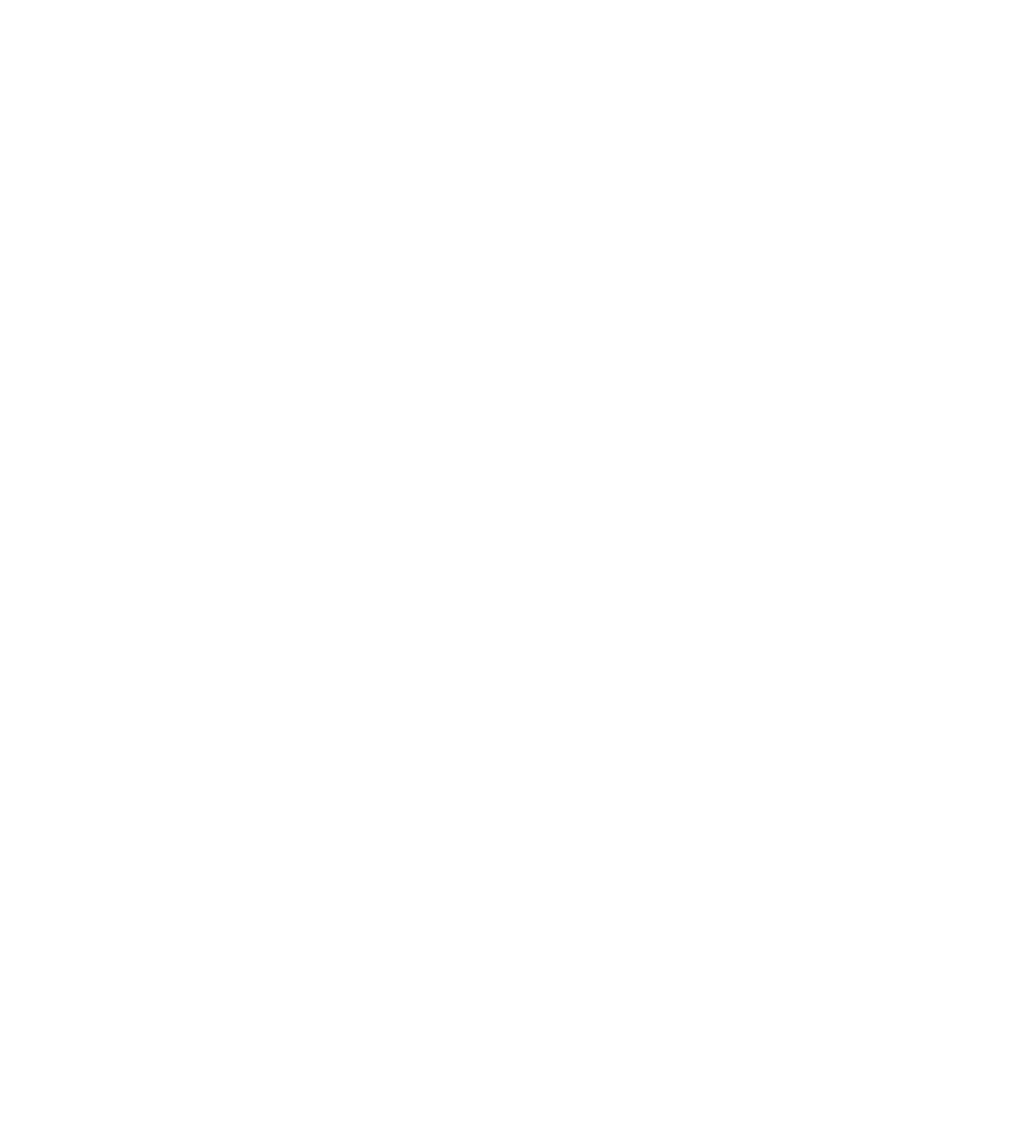
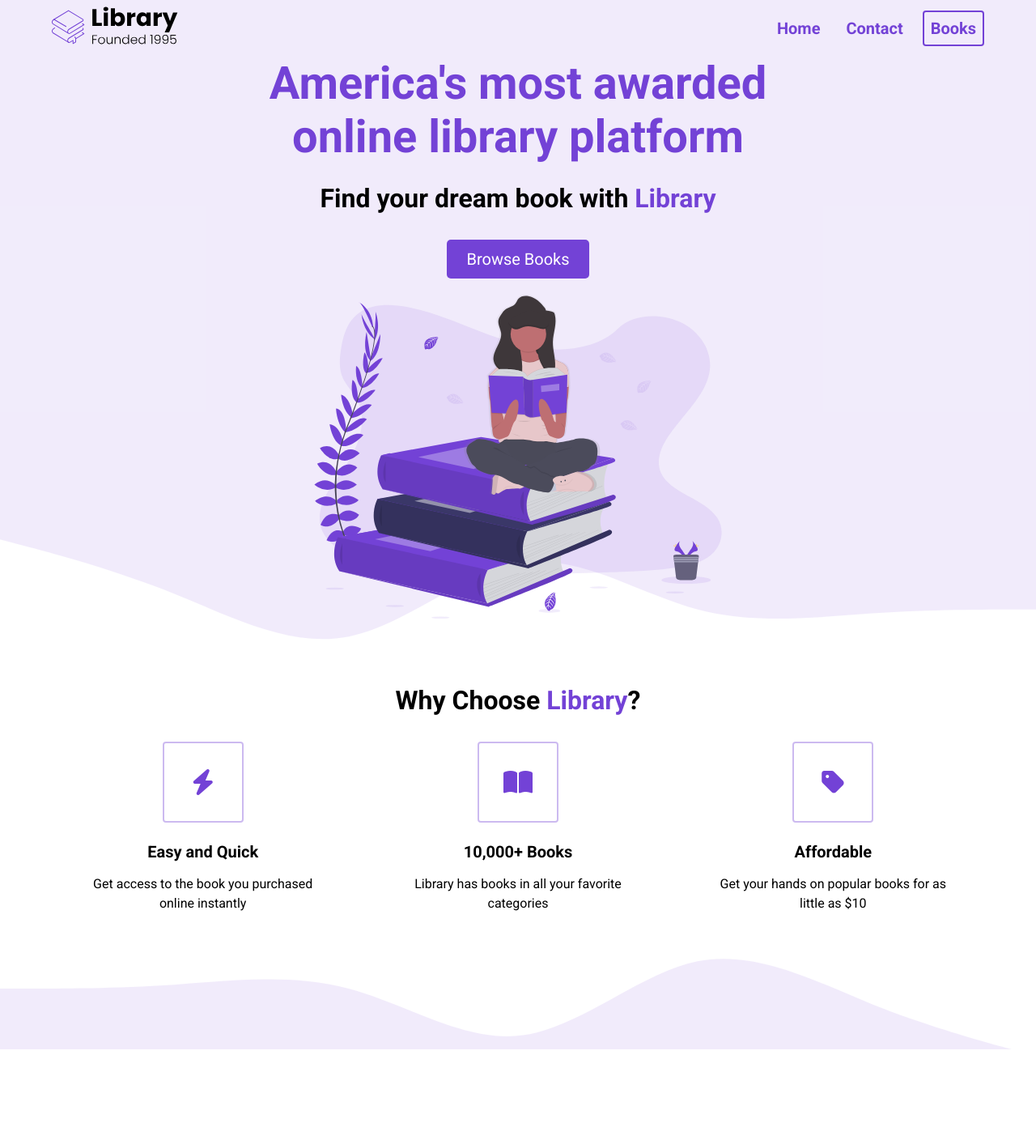
Before and after one commit to dedricl/e-commerce, a plain HTML site: page index.html in a window 1280 px wide. Shown: the whole page at 81% size. Before the commit the page ends 800 px from the top, so only its background shows below. Drawn offline with Linux system fonts and the light colour scheme.

Commit message:
Html/CSS code for highlight section

```diff
--- a/index.html
+++ b/index.html
@@ -4,12 +4,89 @@
     <meta charset="UTF-8" />
     <meta name="viewport" content="width=device-width, initial-scale=1.0" />
     <title>Library</title>
+    <script
+      src="https://kit.fontawesome.com/16ac6b59ee.js"
+      crossorigin="anonymous"
+    ></script>
     <link rel="stylesheet" href="style.css" />
   </head>
   <body>
-    <section>
-      <nav></nav>
-      <header></header>
+    <section id="landing">
+      <nav>
+        <div class="nav__container">
+          <img class="logo" src="./assets/Library.svg" alt="" />
+
+          <ul class="nav__links">
+            <li><a href="#" class="nav__link">Home</a></li>
+            <li><a href="#" class="nav__link">Contact</a></li>
+            <li><a href="#" class="nav__link nav__link--primary">Books</a></li>
+          </ul>
+        </div>
+      </nav>
+      <header>
+        <div class="header__container">
+          <div class="header__descrption">
+            <h1>America's most awarded online library platform</h1>
+            <h2>
+              Find your dream book with <span class="purple">Library</span>
+            </h2>
+            <button class="btn">Browse Books</button>
+          </div>
+          <figure class="header__img--wrapper">
+            <img src="./assets/Undraw_Books.svg" alt="" />
+          </figure>
+        </div>
+      </header>
     </section>
+    <main>
+      <section id="highlights">
+        <div class="container">
+          <div class="row">
+            <h2 class="section-title">
+              Why Choose <span class="purple">Library</span>?
+            </h2>
+            <div class="highlight__wrapper">
+              <div class="highlight">
+                <div class="highlight__img">
+                  <i class="fa-solid fa-bolt"></i>
+                </div>
+                <h3 class="highlight__subtitle">Easy and Quick</h3>
+                <p class="highlight__para">
+                  Get access to the book you purchased online instantly
+                </p>
+              </div>
+              <div class="highlight">
+                <div class="highlight__img">
+                  <i class="fa-solid fa-book-open"></i>
+                </div>
+                <h3 class="highlight__subtitle">10,000+ Books</h3>
+                <p class="highlight__para">
+                  Library has books in all your favorite categories
+                </p>
+              </div>
+              <div class="highlight">
+                <div class="highlight__img">
+                  <i class="fa-solid fa-tag"></i>
+                </div>
+                <h3 class="highlight__subtitle">Affordable</h3>
+                <p class="highlight__para">
+                  Get your hands on popular books for as little as $10
+                </p>
+              </div>
+            </div>
+          </div>
+        </div>
+      </section>
+      <section id="features">
+        <div class="container">
+          <div class="row"></div>
+        </div>
+      </section>
+      <section id="recents">
+        <div class="container">
+          <div class="row"></div>
+        </div>
+      </section>
+    </main>
   </body>
 </html>
--- a/style.css
+++ b/style.css
@@ -0,0 +1,226 @@
+@import url("https://fonts.googleapis.com/css2?family=Roboto:wght@400;500;700&display=swap");
+
+* {
+  padding: 0;
+  margin: 0;
+  box-sizing: border-box;
+  font-family: "Roboto", sans-serif;
+}
+
+body {
+  max-width: 100vw;
+  overflow-x: hidden;
+}
+
+.purple {
+  color: #7342d6;
+}
+
+nav {
+  height: 70px;
+  display: flex;
+}
+
+.nav__container {
+  display: flex;
+  justify-content: space-between;
+  width: 100%;
+  max-width: 1200px;
+  align-items: center;
+  margin: 0 auto;
+  padding: 0 24px;
+}
+
+.logo {
+  width: 160px;
+}
+
+ul {
+  display: flex;
+}
+
+li {
+  list-style-type: none;
+}
+
+a {
+  text-decoration: none;
+}
+
+p {
+  line-height: 1.5;
+}
+
+img {
+  width: 100%;
+  height: 100%;
+  max-height: 50vh;
+}
+
+#landing {
+  background-color: rgba(115, 66, 214, 0.1);
+}
+
+.nav__link {
+  margin-left: 16px;
+  font-size: 20px;
+  color: #7342d6;
+  font-weight: bold;
+  padding: 8px;
+}
+
+.nav__link:hover {
+  text-decoration: underline;
+}
+
+.nav__link--primary {
+  border: 2px solid #7342d6;
+  border-radius: 4px;
+}
+
+.nav__link--primary:hover {
+  text-decoration: none;
+}
+
+header {
+  min-height: calc(100vh - 80px);
+}
+
+.header__container {
+  width: 100%;
+  max-width: 720px;
+  margin: 0 auto;
+  height: 100%;
+  display: flex;
+  flex-direction: column;
+  justify-content: space-around;
+}
+
+.header__descrption {
+  display: flex;
+  flex-direction: column;
+  align-items: center;
+}
+
+h1 {
+  font-size: 56px;
+  color: #7342d6;
+  margin-bottom: 24px;
+  text-align: center;
+}
+
+h2 {
+  text-align: center;
+  font-size: 32px;
+  margin-bottom: 32px;
+}
+
+button {
+  cursor: pointer;
+}
+
+button:active {
+  transform: translateY(1px);
+}
+
+.btn {
+  background-color: #7342d6;
+  color: white;
+  padding: 12px 24px;
+  border: none;
+  border-radius: 5px;
+  font-size: 20px;
+}
+
+.header__img--wrapper {
+  padding: 20px;
+  z-index: 2;
+}
+
+.container {
+  padding: 56px;
+}
+.row {
+  width: 100%;
+  max-width: 1200px;
+  margin: 0 auto;
+}
+
+/* Highlights */
+
+#highlights {
+  position: relative;
+}
+
+#highlights::before {
+  background: url("assets/wave.svg");
+}
+
+#highlights::before {
+  background: url("assets/wave.svg");
+  content: "";
+  position: absolute;
+  width: 101vw;
+  height: 12vw;
+  top: 1px;
+  left: 0;
+  z-index: 1;
+  background-size: cover;
+  background-repeat: no-repeat;
+  transform: translateY(-100%);
+}
+
+#highlights::after {
+  background: url("assets/wave.svg");
+  content: "";
+  position: absolute;
+  width: 101vw;
+  height: 12vw;
+  bottom: 1px;
+  left: 0;
+  z-index: 1;
+  background-size: cover;
+  background-repeat: no-repeat;
+  transform: translateY(100%) rotate(180deg);
+}
+
+.highlight__wrapper {
+  display: flex;
+}
+
+.highlight {
+  padding: 0 24px;
+  width: calc(100% / 3);
+  display: flex;
+  flex-direction: column;
+  align-items: center;
+}
+
+.highlight__img {
+  border: 2px solid #7342d65d;
+  color: #7342d6;
+  width: 100px;
+  height: 100px;
+  display: flex;
+  justify-content: center;
+  align-items: center;
+  border-radius: 4px;
+  font-size: 32px;
+  margin-bottom: 24px;
+}
+
+.highlight__para {
+  text-align: center;
+  max-width: 280px;
+}
+
+.highlight__subtitle {
+  font-size: 20px;
+  margin-bottom: 16px;
+}
+
+/* Features */
+
+#features {
+  background-color: rgba(115, 66, 214, 0.1);
+}
```
